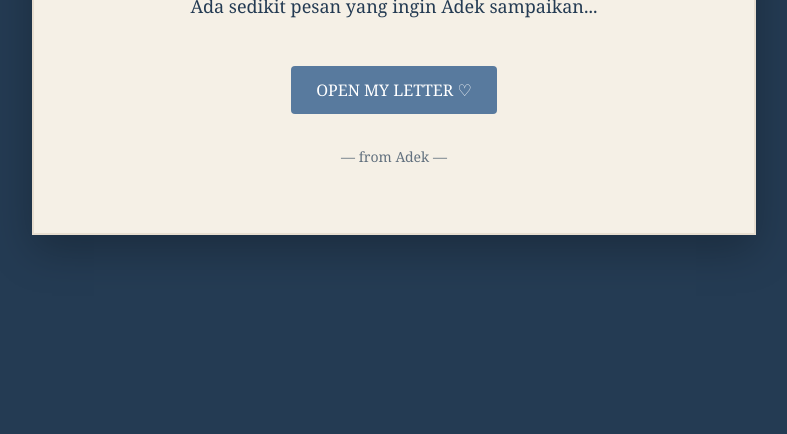
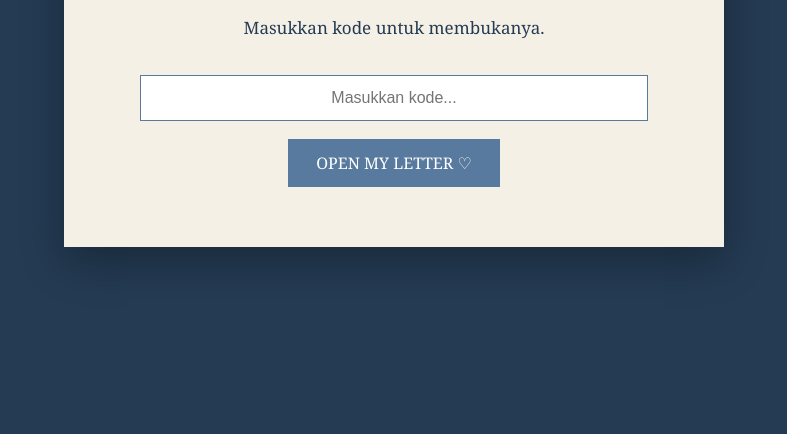
Before and after one commit to rmita9582-boop/surat-untuk-mas, a plain HTML site: page index.html in a window 1280 px wide. Shown: the part 366-800 px from the top of the page, without its empty margins (246-1033 px from the left). Drawn offline with Linux system fonts and the light colour scheme.

Commit message:
Update index.html

```diff
--- a/index.html
+++ b/index.html
@@ -4,7 +4,7 @@
     <meta charset="UTF-8">
     <meta name="viewport" content="width=device-width, initial-scale=1.0">
 
-    <title>For You, Mas ♡</title>
+    <title>Private Letter ♡</title>
 
     <style>
         body {
@@ -13,7 +13,6 @@
             display: flex;
             justify-content: center;
             align-items: center;
-
             background: #243B53;
             font-family: Georgia, serif;
             color: #243B53;
@@ -21,64 +20,151 @@
 
         .paper {
             width: 80%;
-            max-width: 650px;
-            padding: 50px 35px;
+            max-width: 600px;
+            padding: 45px 30px;
             text-align: center;
-
             background: #F5F0E6;
-            border: 2px solid #E7DED0;
-            box-shadow: 0 15px 40px rgba(0,0,0,0.25);
+            box-shadow: 0 15px 40px rgba(0,0,0,0.3);
         }
 
         h1 {
-            font-size: 42px;
-            margin-bottom: 20px;
+            font-size: 38px;
         }
 
         p {
-            font-size: 18px;
-            line-height: 1.8;
+            line-height: 1.7;
+            font-size: 17px;
         }
 
-        .button {
-            display: inline-block;
-            margin-top: 25px;
-            padding: 13px 25px;
+        input {
+            width: 80%;
+            padding: 13px;
+            margin-top: 15px;
+            border: 1px solid #587A9E;
+            background: #ffffff;
+            text-align: center;
+            font-size: 16px;
+        }
 
+        button {
+            margin-top: 18px;
+            padding: 13px 28px;
+            border: none;
             background: #587A9E;
             color: white;
-
-            text-decoration: none;
-            border-radius: 4px;
+            font-family: Georgia, serif;
+            font-size: 16px;
+            cursor: pointer;
         }
 
-        .small {
-            margin-top: 30px;
-            font-size: 14px;
-            opacity: 0.7;
+        #pesan {
+            display: none;
+        }
+
+        .error {
+            color: #8B3A3A;
+            margin-top: 15px;
         }
     </style>
 </head>
 
 <body>
 
-    <div class="paper">
+<div class="paper">
+
+    <div id="kunci">
+
+        <h1>PRIVATE LETTER ♡</h1>
+
+        <p>
+            Ada pesan kecil yang hanya ingin Adek sampaikan.
+        </p>
+
+        <p>
+            Masukkan kode untuk membukanya.
+        </p>
+
+        <input
+            type="password"
+            id="kode"
+            placeholder="Masukkan kode..."
+        >
+
+        <br>
+
+        <button onclick="bukaSurat()">
+            OPEN MY LETTER ♡
+        </button>
+
+        <div id="error" class="error"></div>
+
+    </div>
+
+    <div id="pesan">
 
         <h1>FOR YOU, MAS ♡</h1>
 
         <p>
-            Ada sedikit pesan yang ingin Adek sampaikan...
+            Mas, Adek mau Mas terus berjuang
+            untuk meraih impian Mas.
         </p>
 
-        <a href="#pesan" class="button">
-            OPEN MY LETTER ♡
-        </a>
+        <p>
+            Jangan menyerah dengan prosesnya.
+            Pelan-pelan saja, satu langkah demi satu langkah.
+        </p>
 
-        <p class="small">
-            — from Adek —
+        <p>
+            Adek juga akan terus berusaha
+            mengejar impian Adek.
+        </p>
+
+        <h2>
+            Mas kejar impian Mas.<br>
+            Adek kejar impian Adek.
+        </h2>
+
+        <p>
+            Dan kita sama-sama menggapai impian kita. ♡
+        </p>
+
+        <p>
+            Semangat terus, Mas.
+        </p>
+
+        <p>
+            — Adek —
         </p>
 
     </div>
 
+</div>
+
+<script>
+
+function bukaSurat() {
+
+    const kode =
+        document.getElementById("kode").value;
+
+    const kodeBenar = "MASADEK2026";
+
+    if (kode === kodeBenar) {
+
+        document.getElementById("kunci").style.display = "none";
+
+        document.getElementById("pesan").style.display = "block";
+
+    } else {
+
+        document.getElementById("error").textContent =
+            "Kode belum benar. Coba lagi ♡";
+
+    }
+
+}
+
+</script>
+
 </body>
 </html>
```
